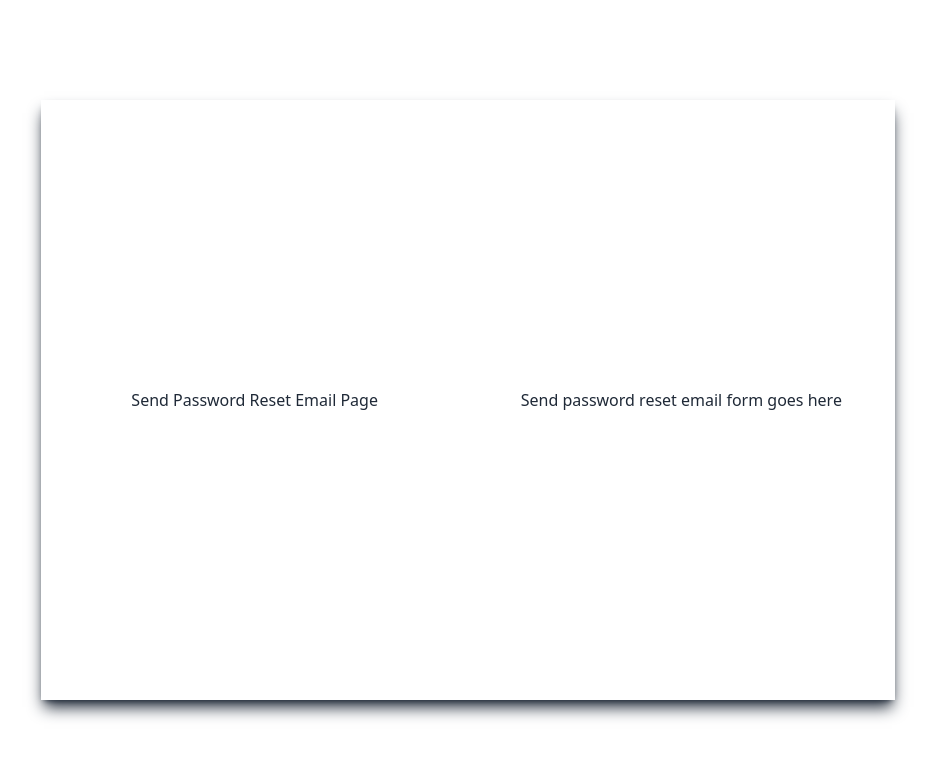
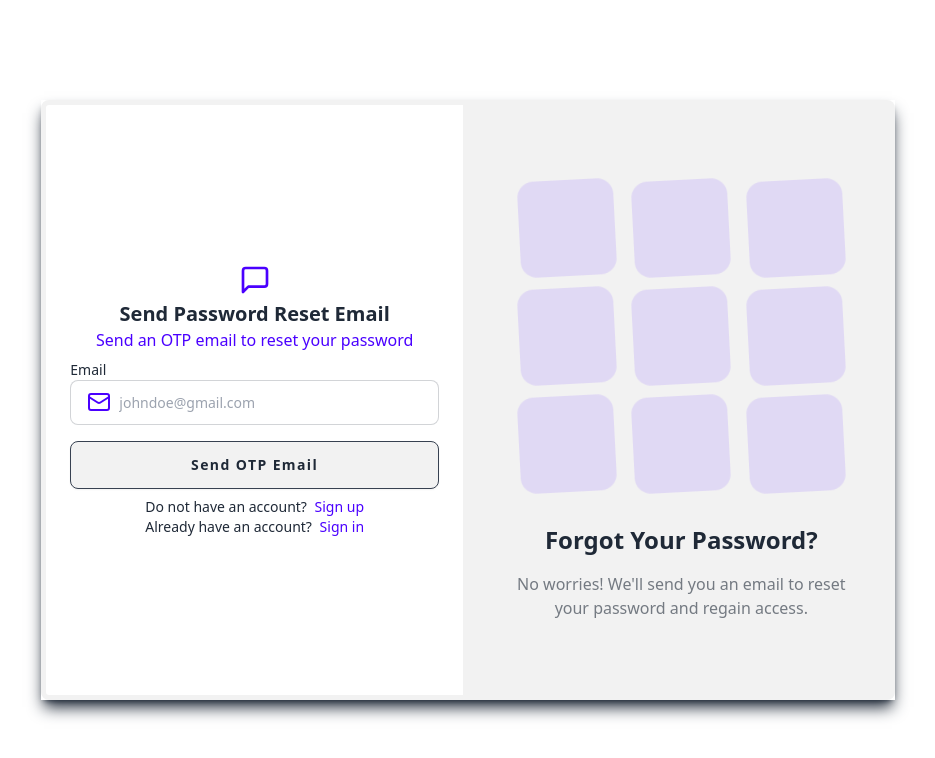
Before and after one commit to e19465/real-time-chat-app-MERN, a React (Vite) app in the folder frontend/: page /auth/send-password-reset-email in a window 1280 px wide. Shown: the top 758 px of the page, without its empty margins (172-1107 px from the left). Built offline with nearby package versions, Linux system fonts and the light colour scheme.

Commit message:
password reset email sending page

```diff
--- a/frontend/src/constants/shared.jsx
+++ b/frontend/src/constants/shared.jsx
@@ -9,4 +9,5 @@ export const animationTypes = {
 
 export const localStorageKeys = {
   EMAIL_VER_OTP_SEND_EMAIL: "email_ver_otp_send_email",
+  PASSWORD_VER_OTP_SEND_EMAIL: "password_ver_otp_send_email",
 };
--- a/frontend/src/pages/auth/SendPasswordResetEmailPage.jsx
+++ b/frontend/src/pages/auth/SendPasswordResetEmailPage.jsx
@@ -1,14 +1,89 @@
-import React from "react";
+import { useNavigate } from "react-router-dom";
+import AuthForm from "../../components/auth/AuthForm";
+import LeftRegionContainer from "../../components/auth/LeftRegionContainer";
 import AuthLayout from "../../layouts/AuthLayout";
+import { useState } from "react";
+import AuthService from "../../services/AuthService";
+import {
+  globalErrorHandler,
+  globalSuccessHandler,
+} from "../../helpers/responseHandler";
+import { animationTypes, localStorageKeys } from "../../constants/shared";
+import { authPageUrls } from "../../constants/pageUrls";
+import { Mail, MessageSquare } from "lucide-react";
+import InputContainer from "../../components/auth/InputContainer";
+import UsefullLinks from "../../components/auth/UsefullLinks";
+import AuthImagePattern from "../../components/auth/AuthImagePattern";
 
 const SendPasswordResetEmailPage = () => {
+  //! Hooks
+  const navigate = useNavigate();
+
+  //! State variables
+  const [email, setEmail] = useState("");
+  const [loading, setLoading] = useState(false);
+
+  //! Handle form submission and send password reset email
+  const handleSubmit = async (e) => {
+    e.preventDefault();
+    try {
+      setLoading(true);
+      const response = await AuthService.sendPasswordResetEmail(email);
+      globalSuccessHandler(
+        response,
+        "Password reset OTP has been successfully sent to your email"
+      );
+      localStorage.setItem(localStorageKeys.PASSWORD_VER_OTP_SEND_EMAIL, email);
+      navigate(authPageUrls.resetPassword);
+    } catch (err) {
+      globalErrorHandler(
+        err,
+        "Error sending email",
+        "Something went wrong when sending email, Please try again later"
+      );
+    } finally {
+      setLoading(false);
+    }
+  };
   return (
     <AuthLayout>
-      <div region="left">
-        <h1>Send Password Reset Email Page</h1>
-      </div>
-      <div region="right">
-        <p>Send password reset email form goes here</p>
+      <LeftRegionContainer region="left">
+        <AuthForm
+          handleSubmit={handleSubmit}
+          TopIcon={MessageSquare}
+          topTitle="Send Password Reset Email"
+          topSubtitle="Send an OTP email to reset your password"
+          loading={loading}
+          loadingBtnText="Sending..."
+          notLoadingBtnText="Send OTP Email"
+        >
+          <InputContainer label="Email" Icon={Mail}>
+            <input
+              type="email"
+              className="grow placeholder:text-sm"
+              required
+              placeholder="johndoe@gmail.com"
+              name="send-pass-reset-email"
+              id="send-pass-reset-email"
+              value={email}
+              onChange={(e) => setEmail(e.target.value)}
+            />
+          </InputContainer>
+        </AuthForm>
+        <div className="w-full h-auto mt-2">
+          <UsefullLinks showSignIn={true} showSignUp={true} />
+        </div>
+      </LeftRegionContainer>
+
+      <div
+        region="right"
+        className="flex items-center justify-center w-full h-full"
+      >
+        <AuthImagePattern
+          title="Forgot Your Password?"
+          subtitle="No worries! We'll send you an email to reset your password and regain access."
+          animation={animationTypes.wiggle}
+        />
       </div>
     </AuthLayout>
   );
```
